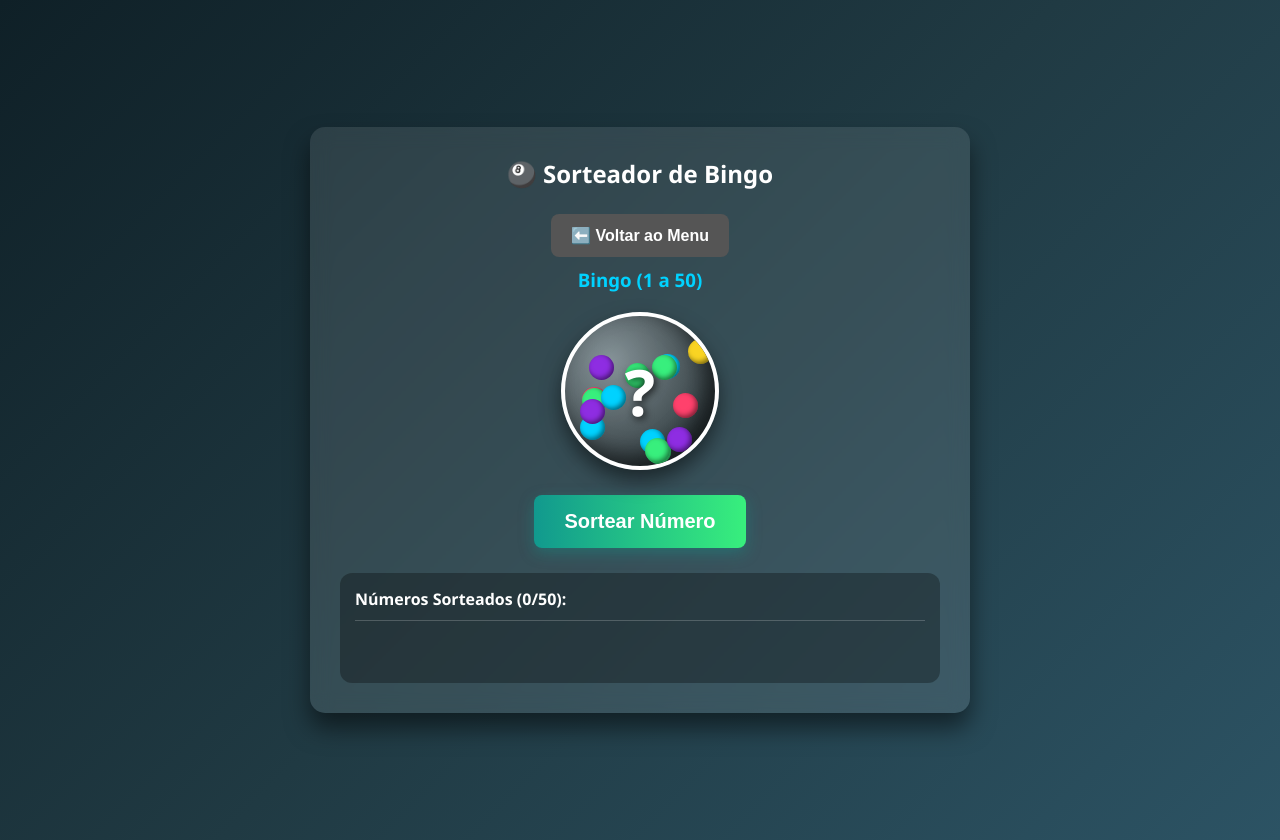
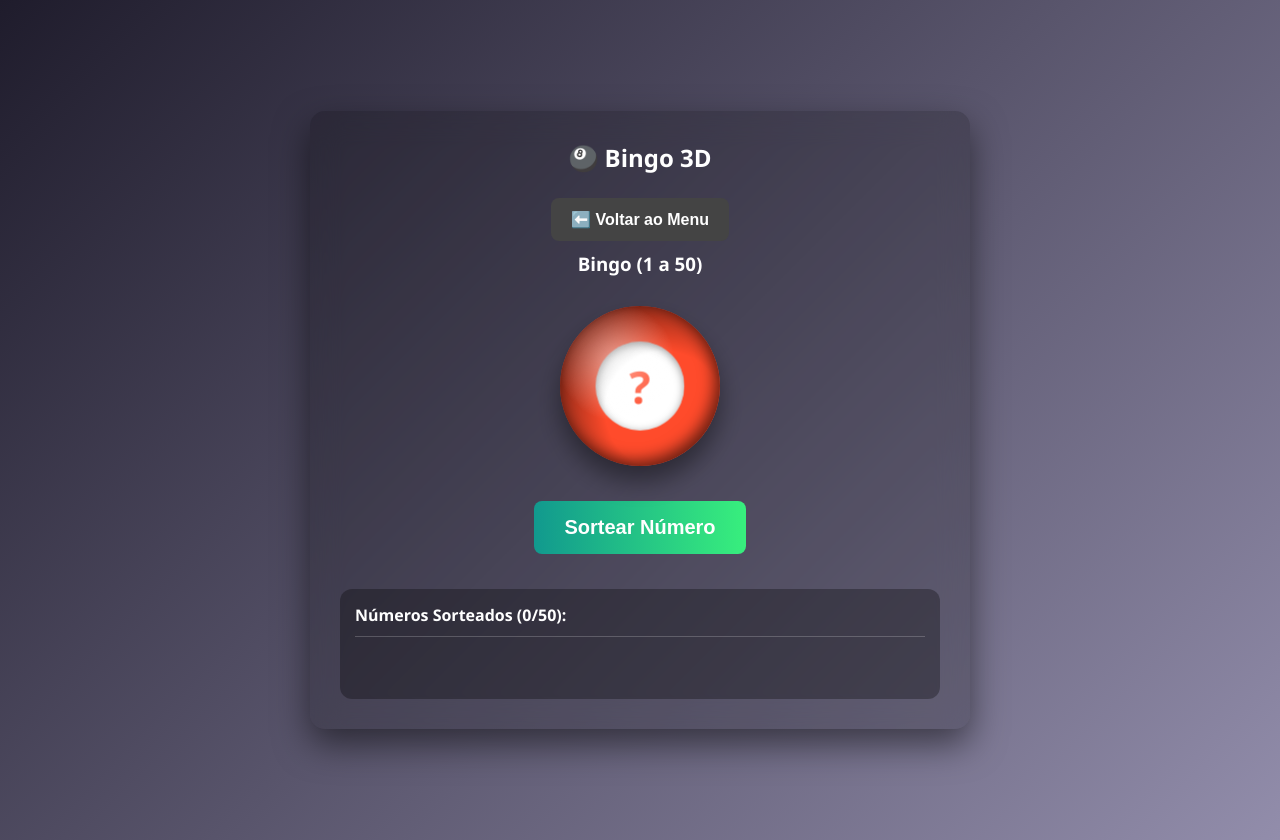
Before and after one commit to lucaslcloux12-del/Bingo, a plain HTML site: page index.html in a window 1280 px wide. Both pictures are taken after a click on the button "1 a 50". Drawn offline with Linux system fonts and the light colour scheme.

Commit message:
Update Bingo title and enhance styles for 3D effect

```diff
--- a/index.html
+++ b/index.html
@@ -3,12 +3,12 @@
 <head>
     <meta charset="UTF-8">
     <meta name="viewport" content="width=device-width, initial-scale=1.0">
-    <title>Bingo Animado</title>
+    <title>Bingo 3D</title>
     <style>
         /* BASE E LAYOUT */
         body {
             font-family: 'Segoe UI', Tahoma, Geneva, Verdana, sans-serif;
-            background: linear-gradient(135deg, #0f2027, #203a43, #2c5364);
+            background: linear-gradient(135deg, #1f1c2c, #928dab);
             color: white;
             padding: 20px;
             text-align: center;
@@ -21,11 +21,11 @@
         }
 
         .container {
-            background-color: rgba(255, 255, 255, 0.1);
-            backdrop-filter: blur(10px);
+            background-color: rgba(0, 0, 0, 0.2);
+            backdrop-filter: blur(15px);
             padding: 30px;
             border-radius: 15px;
-            box-shadow: 0 15px 25px rgba(0,0,0,0.5);
+            box-shadow: 0 15px 35px rgba(0,0,0,0.5);
             max-width: 600px;
             width: 100%;
         }
@@ -44,14 +44,10 @@
             font-weight: bold;
             border-radius: 8px;
             transition: transform 0.2s, box-shadow 0.2s, filter 0.2s;
-            box-shadow: 0 4px 15px rgba(255, 75, 43, 0.4);
         }
         button:hover:not(:disabled) {
             transform: translateY(-2px);
             box-shadow: 0 6px 20px rgba(255, 75, 43, 0.6);
-        }
-        button:active:not(:disabled) {
-            transform: translateY(1px);
         }
         button:disabled {
             background: #555;
@@ -60,7 +56,6 @@
             filter: grayscale(100%);
         }
 
-        /* INPUT */
         input[type="number"] {
             padding: 10px;
             font-size: 16px;
@@ -71,63 +66,72 @@
             width: 120px;
         }
 
-        /* O GLOBO E AS ANIMAÇÕES */
-        .globo-container {
-            margin: 20px auto;
-            width: 150px;
-            height: 150px;
-            border-radius: 50%;
-            background: radial-gradient(circle at 30% 30%, rgba(255,255,255,0.4), rgba(0,0,0,0.6));
-            border: 4px solid #fff;
-            box-shadow: inset -10px -10px 20px rgba(0,0,0,0.5), 0 10px 20px rgba(0,0,0,0.5);
+        /* PALCO 3D DA BOLA */
+        .palco-3d {
+            perspective: 800px; /* Define a profundidade do 3D */
+            width: 160px;
+            height: 160px;
+            margin: 30px auto;
             position: relative;
-            overflow: hidden;
-            display: flex;
-            align-items: center;
-            justify-content: center;
         }
 
-        /* O número gigante que aparece em cima do globo após o sorteio */
-        .numero-atual {
+        /* Camadas da Bola */
+        .fundo-bola, .luz-sombra, .eixo-3d {
             position: absolute;
-            font-size: 64px;
-            font-weight: bold;
-            color: white;
-            text-shadow: 2px 2px 8px rgba(0,0,0,0.8);
-            z-index: 10;
+            top: 0; left: 0;
+            width: 100%; height: 100%;
+            border-radius: 50%;
         }
 
-        /* Bolinhas que ficam dentro do globo */
-        .bolinha-interna {
-            position: absolute;
-            width: 25px;
-            height: 25px;
-            border-radius: 50%;
-            box-shadow: inset -2px -2px 5px rgba(0,0,0,0.5);
+        /* A cor vermelha de fundo que fica parada */
+        .fundo-bola {
+            background-color: #ff4b2b;
         }
 
-        /* Animação do globo girando e bolinhas tremendo */
-        .girando {
-            animation: spinGlobo 0.5s linear infinite;
-        }
-        .girando .bolinha-interna {
-            animation: tremelique 0.2s infinite alternate ease-in-out;
-        }
-        .girando .numero-atual {
-            display: none; /* Esconde o número enquanto gira */
+        /* A luz e a sombra que ficam por cima de tudo para dar a ilusão redonda */
+        .luz-sombra {
+            background: radial-gradient(circle at 35% 35%, rgba(255,255,255,0.5) 0%, transparent 40%),
+                        radial-gradient(circle at 65% 65%, transparent 40%, rgba(0,0,0,0.8) 100%);
+            box-shadow: inset -5px -5px 15px rgba(0,0,0,0.6), 0 15px 25px rgba(0,0,0,0.4);
+            z-index: 10;
+            pointer-events: none; /* Deixa os cliques passarem */
         }
 
-        @keyframes spinGlobo {
-            0% { transform: rotate(0deg); }
-            100% { transform: rotate(360deg); }
+        /* O eixo que realmente vai girar o conteúdo */
+        .eixo-3d {
+            transform-style: preserve-3d;
         }
 
-        @keyframes tremelique {
-            0% { transform: translate(-15px, -15px); }
-            25% { transform: translate(20px, 5px); }
-            50% { transform: translate(-10px, 20px); }
-            75% { transform: translate(15px, -20px); }
-            100% { transform: translate(0, 0); }
+        /* Círculo branco que abriga o número */
+        .face-numero {
+            position: absolute;
+            width: 80px;
+            height: 80px;
+            background: white;
+            border-radius: 50%;
+            top: 40px; left: 40px; /* Centraliza (160 - 80) / 2 */
+            transform: translateZ(80px); /* Empurra o círculo para a superfície da bola 3D */
+            display: flex; align-items: center; justify-content: center;
+            box-shadow: inset 0 2px 8px rgba(0,0,0,0.4);
+            backface-visibility: hidden; /* Oculta quando gira para trás da bola */
+        }
+
+        /* O Texto do Número */
+        .face-numero span {
+            font-size: 40px;
+            font-weight: bold;
+            color: #ff4b2b;
+            transition: opacity 0.2s;
+        }
+
+        /* ANIMAÇÃO DO GIRO 3D (Na direção do usuário) */
+        .girando {
+            animation: rolarFrente 0.25s linear infinite; /* Roda super rápido */
+        }
+
+        @keyframes rolarFrente {
+            from { transform: rotateX(0deg); }
+            to { transform: rotateX(-360deg); } /* Eixo X negativo rola na sua direção */
         }
 
         /* CAIXA DE HISTÓRICO */
@@ -142,7 +146,7 @@
         .numero-sorteado {
             display: inline-block;
             padding: 8px 12px;
-            background-color: #11998e;
+            background-color: #ff4b2b;
             color: white;
             border-radius: 6px;
             font-weight: bold;
@@ -162,7 +166,7 @@
 <body>
 
     <div class="container">
-        <h2>🎱 Sorteador de Bingo</h2>
+        <h2>🎱 Bingo 3D</h2>
 
         <div id="tela-menu">
             <h3>Escolha o tipo de Bingo:</h3>
@@ -180,15 +184,23 @@
         </div>
 
         <div id="tela-jogo">
-            <button onclick="voltarMenu()" style="background: #555; margin-bottom: 10px; box-shadow: none;">⬅️ Voltar ao Menu</button>
+            <button onclick="voltarMenu()" style="background: #444; margin-bottom: 10px;">⬅️ Voltar ao Menu</button>
 
-            <h3 id="titulo-jogo" style="color: #00d2ff;"></h3>
+            <h3 id="titulo-jogo"></h3>
 
-            <div id="globo" class="globo-container">
-                <div id="numero-atual" class="numero-atual">?</div>
+            <div class="palco-3d">
+                <div class="fundo-bola"></div>
+
+                <div class="eixo-3d" id="eixo-bola">
+                    <div class="face-numero">
+                        <span id="numero-atual">?</span>
+                    </div>
                 </div>
 
-            <button id="btn-sortear" onclick="sortearNumero()" style="padding: 15px 30px; font-size: 20px; background: linear-gradient(to right, #11998e, #38ef7d); box-shadow: 0 5px 15px rgba(17, 153, 142, 0.4);">
+                <div class="luz-sombra"></div>
+            </div>
+
+            <button id="btn-sortear" onclick="sortearNumero()" style="padding: 15px 30px; font-size: 20px; background: linear-gradient(to right, #11998e, #38ef7d); margin-bottom: 15px;">
                 Sortear Número
             </button>
 
@@ -204,10 +216,7 @@
     <script>
         let maximo = null;
         let sorteados = [];
-        let sorteando = false; // Controle para evitar duplo clique
-
-        // Cores para as bolinhas de enfeite
-        const cores = ['#ff416c', '#00d2ff', '#f9d423', '#38ef7d', '#8e2de2'];
+        let sorteando = false;
 
         function iniciarJogo(limite) {
             maximo = limite;
@@ -220,7 +229,6 @@
             document.getElementById('total').innerText = maximo;
             document.getElementById('numero-atual').innerText = '?';
 
-            criarBolinhasDecorativas();
             atualizarHistorico();
         }
 
@@ -233,7 +241,7 @@
             if (limite > 1) {
                 iniciarJogo(limite);
             } else {
-                alert("Por favor, insira um número válido (maior que 1).");
+                alert("Por favor, insira um número válido.");
             }
         }
 
@@ -244,33 +252,7 @@
             document.getElementById('input-limite').value = '';
         }
 
-        // Gera bolinhas de enfeite dentro do globo
-        function criarBolinhasDecorativas() {
-            const globo = document.getElementById('globo');
-            // Remove bolinhas antigas (mantém apenas o texto do numero)
-            globo.innerHTML = '<div id="numero-atual" class="numero-atual">?</div>';
-
-            for(let i = 0; i < 15; i++) {
-                let bolinha = document.createElement('div');
-                bolinha.className = 'bolinha-interna';
-                bolinha.style.backgroundColor = cores[Math.floor(Math.random() * cores.length)];
-
-                // Posições aleatórias dentro do globo
-                let posX = Math.floor(Math.random() * 80) + 10;
-                let posY = Math.floor(Math.random() * 80) + 10;
-
-                bolinha.style.left = posX + '%';
-                bolinha.style.top = posY + '%';
-
-                // Adiciona atraso diferente na animação para parecer bagunçado
-                bolinha.style.animationDelay = (Math.random() * 0.5) + 's';
-
-                globo.appendChild(bolinha);
-            }
-        }
-
         function sortearNumero() {
-            // Se já estiver rodando a animação, não faz nada
             if (sorteando) return;
 
             if (sorteados.length >= maximo) {
@@ -278,33 +260,36 @@
                 return;
             }
 
-            // Inicia o bloqueio do botão e a animação
+            // Inicia o bloqueio e o giro
             sorteando = true;
             document.getElementById('btn-sortear').disabled = true;
             document.getElementById('btn-sortear').innerText = "Sorteando...";
 
-            const globo = document.getElementById('globo');
-            globo.classList.add('girando'); // Inicia o giro
+            // Oculta o número atual para dar suspense
+            document.getElementById('numero-atual').style.opacity = '0';
 
-            // Acha o número em "background" (instantâneo para o PC, mas esconde do usuário)
+            const eixo = document.getElementById('eixo-bola');
+            eixo.classList.add('girando'); // Inicia a animação CSS
+
             let novoSorteio;
             do {
                 novoSorteio = Math.floor(Math.random() * maximo) + 1;
             } while (sorteados.includes(novoSorteio));
 
-            // Salva na lista e ordena
             sorteados.push(novoSorteio);
             sorteados.sort((a, b) => a - b);
 
-            // Aguarda 1.2 segundos (1200ms) para revelar o resultado
+            // Trava exata de 1.2 segundos (1200ms)
             setTimeout(() => {
-                globo.classList.remove('girando'); // Para a animação
+                eixo.classList.remove('girando'); // Para de rolar
 
-                // Atualiza a tela com o número sorteado
+                // Mostra o novo número
                 document.getElementById('numero-atual').innerText = novoSorteio;
+                document.getElementById('numero-atual').style.opacity = '1';
+
                 atualizarHistorico();
 
-                // Libera o botão novamente
+                // Libera o botão
                 sorteando = false;
                 document.getElementById('btn-sortear').disabled = false;
                 document.getElementById('btn-sortear').innerText = "Sortear Número";
@@ -314,7 +299,6 @@
 
         function atualizarHistorico() {
             document.getElementById('contador').innerText = sorteados.length;
-
             const listaHtml = sorteados.map(num => `<span class="numero-sorteado">${num}</span>`).join('');
             document.getElementById('lista-sorteados').innerHTML = listaHtml;
         }
```
